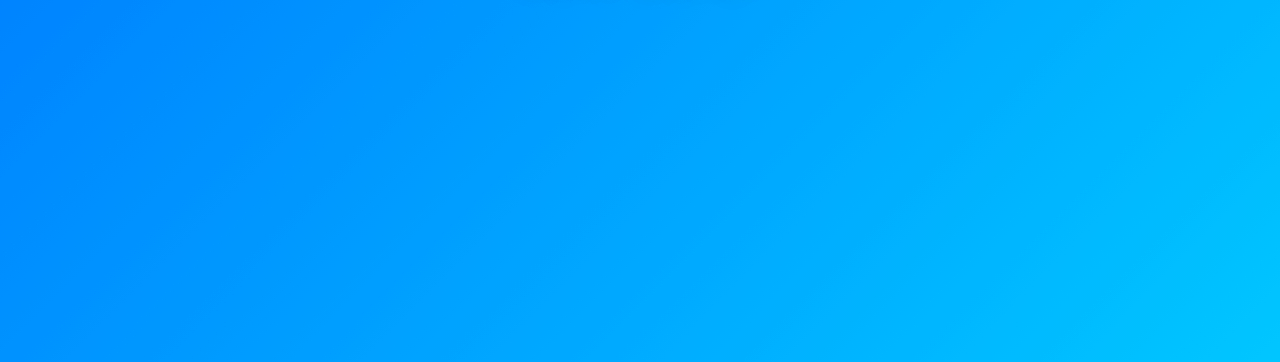
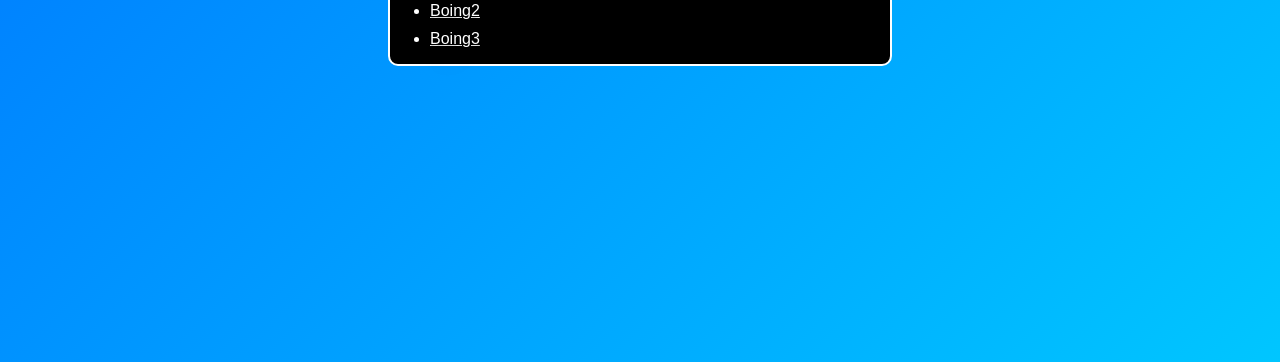
Before and after one commit to Enderman55/Enderman55.github.io, a plain HTML site: page index.html in a window 1280 px wide. Shown: the part 438-800 px from the top of the page. Drawn offline with Linux system fonts and the light colour scheme.

Commit message:
BoingsBoinsGeboingst

```diff
--- a/index.html
+++ b/index.html
@@ -5,16 +5,19 @@
     <meta name="viewport" content="width=device-width, initial-scale=1.0">
     <title>Hello World</title>
     <style>
+        * {
+            color: white;
+        }
         body {
             margin: 0;
             padding: 0;
             font-family: Arial, sans-serif;
             display: flex;
+            flex-direction: column;
             justify-content: center;
             align-items: center;
             height: 100vh;
             background: linear-gradient(135deg, #0072ff, #00c6ff);
-            color: white;
             text-shadow: 0px 4px 3px rgba(0,0,0,0.4),
                          0px 8px 13px rgba(0,0,0,0.1),
                          0px 18px 23px rgba(0,0,0,0.1);
@@ -22,9 +25,33 @@
         h1 {
             font-size: 2.5rem;
         }
+        .link-container {
+            background-color: black;
+            border-radius: 10px;
+            border: 2px solid white;
+            width: 500px;
+        }
+        .link-container li {
+            margin-bottom: 10px;
+        }
+
+
     </style>
 </head>
 <body>
     <h1>Hello World!</h1>
+    <div class="link-container">
+        <ul>
+            <li>
+                <a href="#">Boing1</a>
+            </li>
+            <li>
+                <a href="#">Boing2</a>
+            </li>
+            <li>
+                <a href="#">Boing3</a>
+            </li>
+        </ul>
+    </div>
 </body>
 </html>
```
